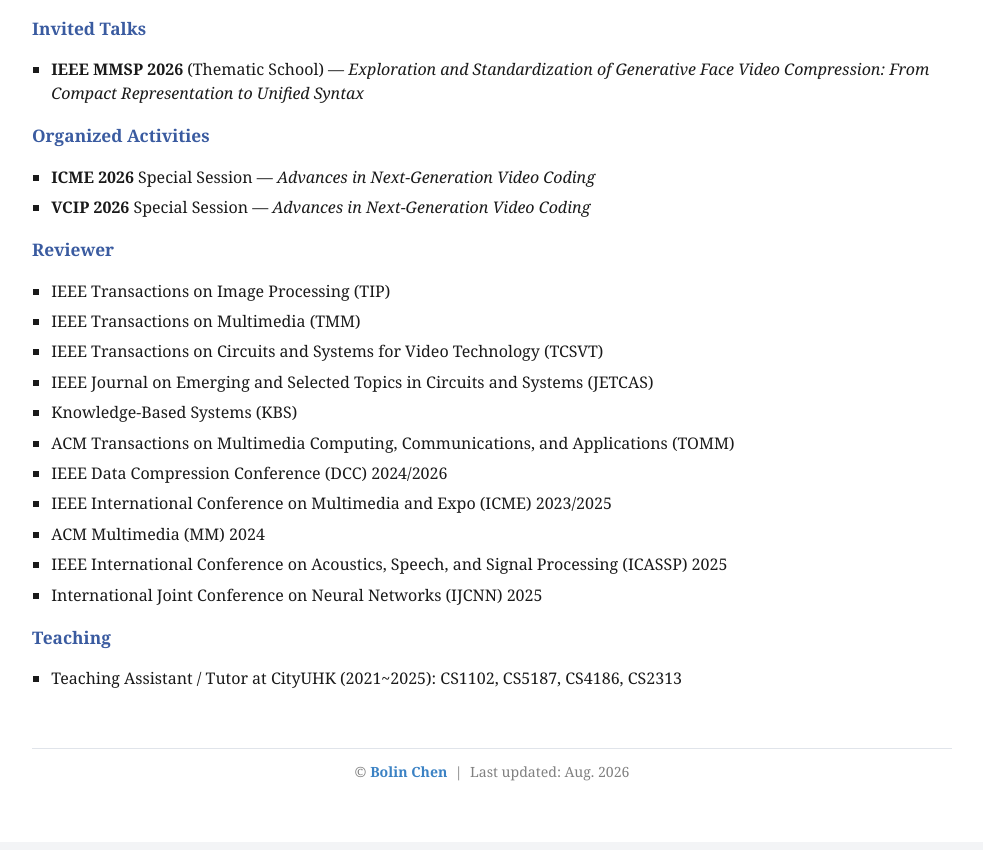
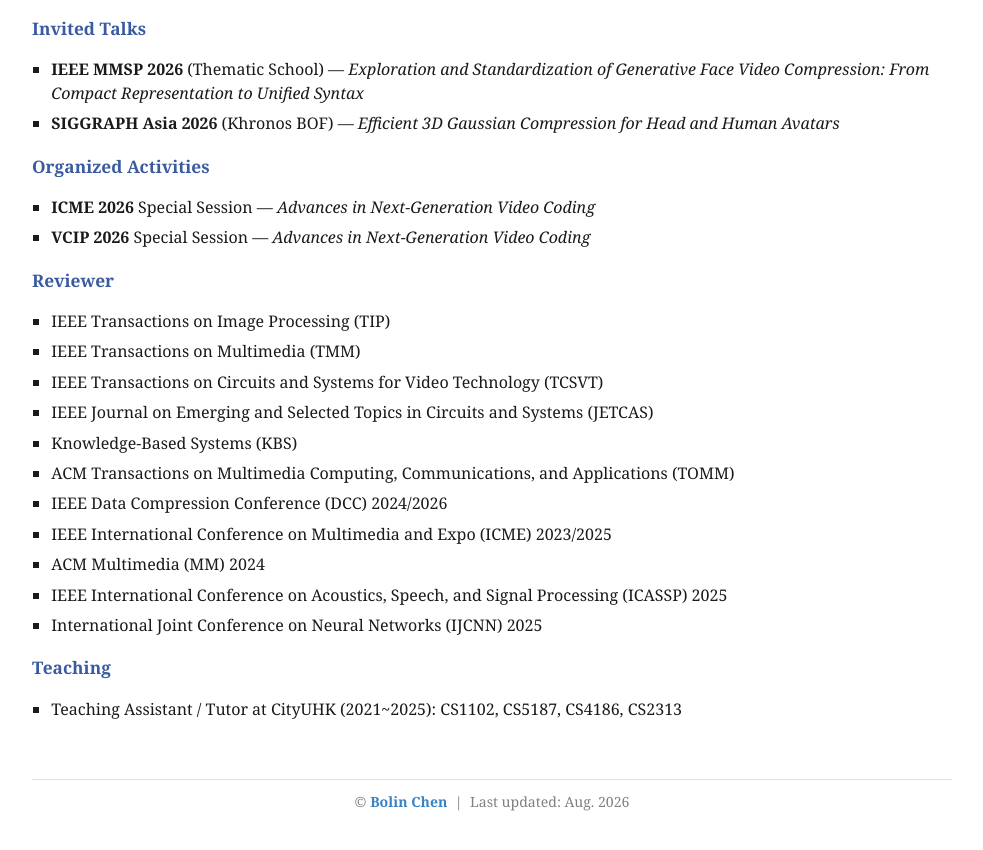
Before and after one commit to Berlin0610/bolin-homepage, a plain HTML site: page index.html in a window 1280 px wide. Shown: the part 3485-4335 px from the top of the page, without its empty margins (148-1131 px from the left). Drawn offline with Linux system fonts and the light colour scheme.

Commit message:
Update index.html

```diff
--- a/index.html
+++ b/index.html
@@ -398,6 +398,14 @@
             From Compact Representation to Unified Syntax
           </i>
         </li>
+        <li>
+          <b>SIGGRAPH Asia 2026</b> (Khronos BOF) —
+          <i>
+             Efficient 3D Gaussian Compression for Head and Human Avatars
+          </i>
+        </li>
+
+
       </ul>
 
       <h3>Organized Activities</h3>
```
